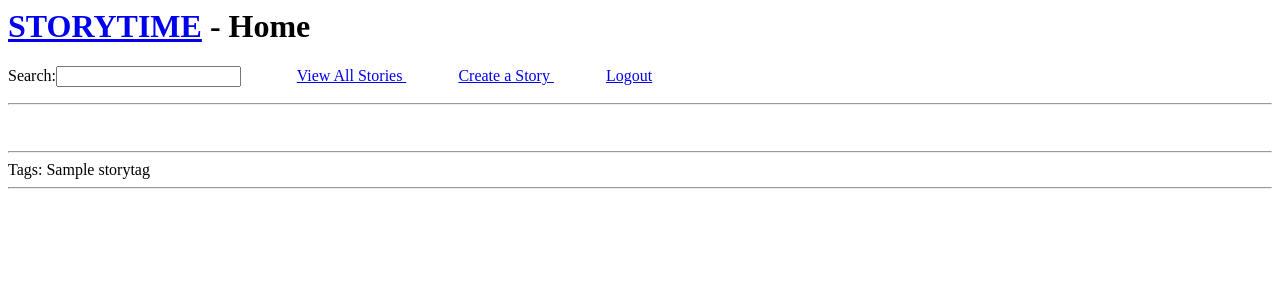
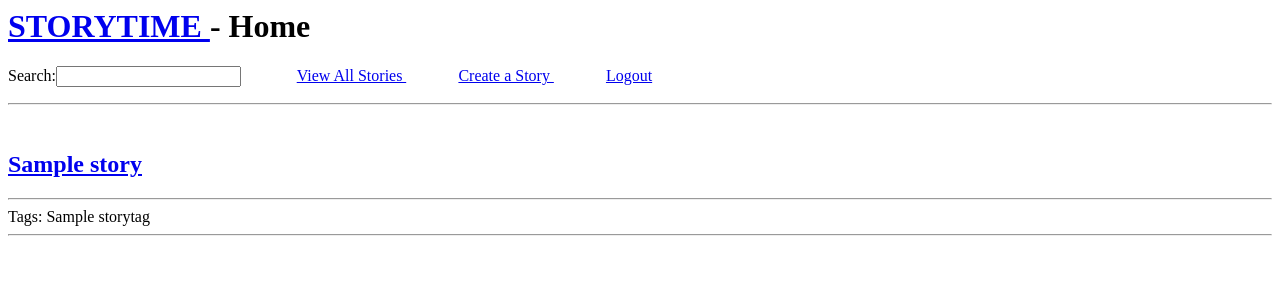
Before and after one commit to JoanChirinos/SoftEggs, a Flask app: template templates/home.html in a window 1280 px wide. Shown: the top 300 px of the page. Run offline with Flask 2, Linux system fonts and the light colour scheme; the template is opened without the code that fills it: most values are stand-ins (such as "Sample title", 1, 10 or a date in 2020).

Commit message:
Made incorrect substitution, fixed problem--everything currently fully functional

```diff
--- a/app.py
+++ b/app.py
@@ -126,7 +126,7 @@ def home():
         print(story)
         storytags[story] = access_data.all_tags(story)
         print(storytags[story])
-    return render_template("allstories.html", links = storyLinks, storytags = storytags)
+    return render_template("home.html", links = storyLinks, storytags = storytags)
 
 
 
--- a/templates/home.html
+++ b/templates/home.html
@@ -15,7 +15,7 @@ pd6
 Home
 {% endblock %}
 
-{% set title = "Home "%}
+{% set title = "Home" %}
 <!--if you already added to a story, flash an error -->
 {% block head %}
   {{super()}}<br>
@@ -29,13 +29,12 @@ Home
 
 <!--shows the links of stories you edited -->
 {% block body %}
-{% for story in storyStuff %}
-  <a href = "/view?title={{story}}&content={{storyStuff[story]}}"><h2> {{spaceJoin(story)}} </h2></a>
+{% for story in links %}
+  <a href = {{links[story]}}><h2> {{story}} </h2></a>
   <hr>
   Tags:
-  {%for tag in storytags[story]%}
-  {{tag}}
-  {%endfor%}
-  <br><hr>
-{%endfor%}
+  {% for tag in storytags[story] %}
+    {{tag}}
+  {% endfor %}<hr>
+{% endfor %}
 {% endblock %}
--- a/templates/sitebase.html
+++ b/templates/sitebase.html
@@ -12,15 +12,12 @@ pd6
 
 <!--search bar and logout button here -->
 {% block head %}
-<h1> <a href="/home" > STORYTIME</a>  - {{title}}</h1>
+<h1> <a href="/home"> STORYTIME </a> - {{title}} </h1>
 <form action="/search">
   Search:<input type = "search" name="input"> <font color ="white"> ______</font>
   <a href = "/allstories"> View All Stories </a><font color ="white"> ______</font>
   <a href = "/create"> Create a Story </a><font color ="white"> ______</font>
   <a href = "/logout"> Logout </a>
 </form>
-<!--<form action = "/logout">
-  <input type = "submit" value = "logout">
-</form>-->
 <hr>
 {% endblock %}
```
Also changed, not shown: templates/allstories.html (+4 -4 lines).
